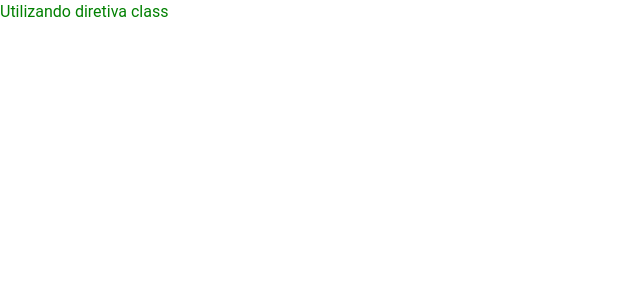
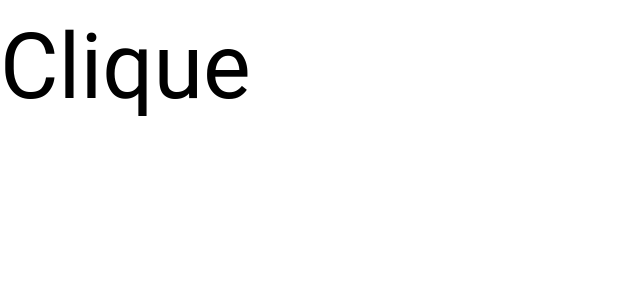
Before and after one commit to devopMarkz/Learning_Vue3, a Vue app: page / in a window 1280 px wide. Shown: the top 300 px of the page, without its empty margins (0-640 px from the left). Built offline with nearby package versions, Linux system fonts and the light colour scheme.

Commit message:
Eventos de click com @click

```diff
--- a/src/App.vue
+++ b/src/App.vue
@@ -6,11 +6,12 @@
   //import Exemplo03 from "./components/Exemplo03Laco.vue";
   // import Exemplo04 from "./components/Exemplo04HTML.vue";
   // import Exemplo05 from "./components/Exemplo05Model.vue";
-  import Exemplo06 from './components/Exemplo06Classe.vue'
+  // import Exemplo06 from './components/Exemplo06Classe.vue'
+  import Exemplo07 from './components/Exemplo07Click.vue'
 </script>
 
 <!-- TEMPLATE -->
 <!-- HTML -->
 <template>
-  <Exemplo06></Exemplo06>
+  <Exemplo07></Exemplo07>
 </template>
--- /dev/null
+++ b/src/components/Exemplo07Click.vue
@@ -0,0 +1,22 @@
+<script setup>
+    import { ref } from 'vue';
+
+    let booleano = ref(true);
+
+    function exibirMensagem() {
+        booleano.value = !booleano.value;
+    }
+</script>
+
+<template>
+    <button @click="exibirMensagem" :class="booleano ? 'ativo' : 'inativo'">Clique</button>
+</template>
+
+<style>
+    .ativo {
+        font-size: 90px;
+    }
+    .inativo {
+        font-size: 12px;
+    }
+</style>
```
